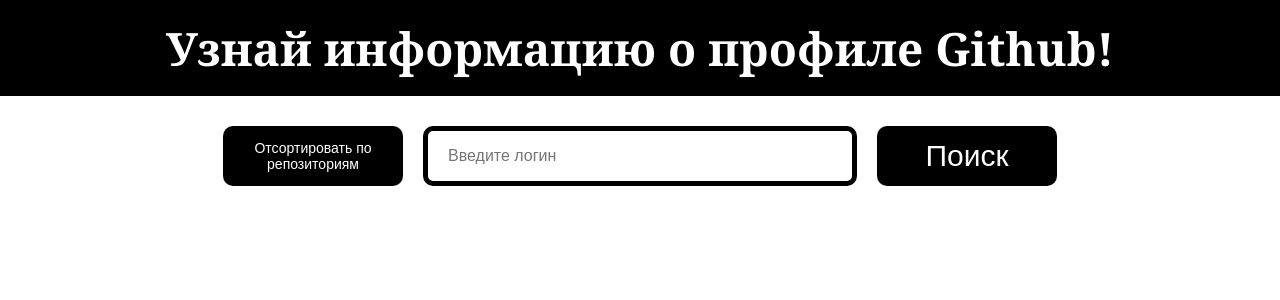
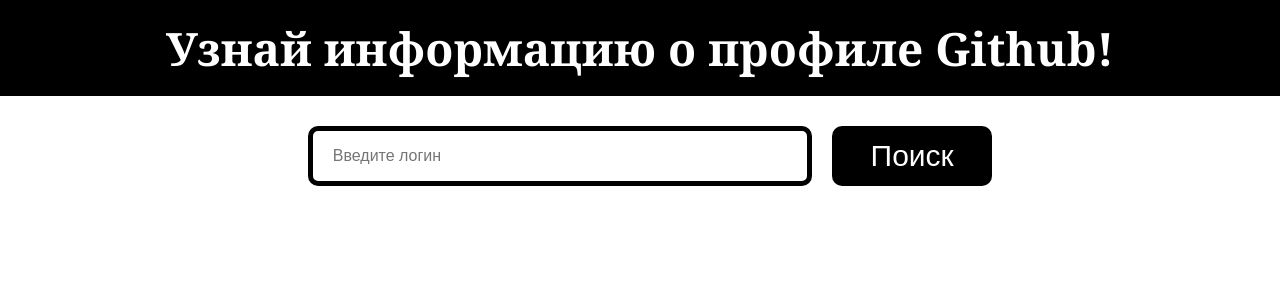
Before and after one commit to Aspir01/GitHubUserInfo, a React (Create React App) app: page / in a window 1280 px wide. Shown: the top 300 px of the page. Built offline with nearby package versions, Linux system fonts and the light colour scheme.

Commit message:
Changes
Мелкие улучшения

```diff
--- a/package.json
+++ b/package.json
@@ -1,12 +1,11 @@
 {
+  "homepage": "https://aspir01.github.io/GitHubUserInfo",
   "name": "table",
   "version": "0.1.0",
   "private": true,
-  "homepage": "https://aspir01.github.io/GitHubUserInfo/",
   "dependencies": {
     "@testing-library/user-event": "^13.5.0",
     "axios": "^1.4.0",
-    "gh-pages": "^5.0.0",
     "react": "^18.2.0",
     "react-dom": "^18.2.0",
     "react-paginate": "^8.2.0",
@@ -43,6 +42,7 @@
   "devDependencies": {
     "@testing-library/jest-dom": "^5.17.0",
     "@testing-library/react": "^14.0.0",
+    "gh-pages": "^5.0.0",
     "jest": "^27.5.1"
   }
 }
--- a/src/components/Search/Search.css
+++ b/src/components/Search/Search.css
@@ -7,7 +7,7 @@
 
 .search-box input {
     padding: 0 20px;
-    width: 30%;
+    width: 35.5%;
     height: 50px;
     border-radius: 10px;
     border: 5px solid #000;
@@ -16,7 +16,7 @@
 }
 
 .search-box button {
-    width: 180px;
+    width: 160px;
     height: 60px;
     border-radius: 10px;
     background-color: #000;
@@ -44,20 +44,3 @@
     align-items: center;
     justify-content: center;
 }
-
-.sort {
-    color: #ffffff;
-    width: 260px;
-    height: 55px;
-    font-size: 14px !important;
-    border-radius: 5px;
-    border: 5px solid transparent;
-    transition: 0.3s;
-    cursor: pointer;
-}
-
-.sort:hover {
-    color: #000000;
-    background: white;
-    border: 5px solid black;
-}
--- a/src/components/Search/Search.jsx
+++ b/src/components/Search/Search.jsx
@@ -42,7 +42,6 @@
 
     return (
         <div className='search-box'>
-            <button className='sort' onClick={() => setShouldSort(true)}>Отсортировать по репозиториям</button>
             <input type="text" ref={inputRef} placeholder={placeHolder} />
             <button onClick={search}>Поиск</button>
         </div>
--- a/src/index.css
+++ b/src/index.css
@@ -27,7 +27,7 @@
     display: flex;
     align-items: center;
     justify-content: center;
-    margin: 5px 0;
+    margin: 15px 0;
     width: 35% !important;
     font-size: 14px !important;
   }
```
Also changed, not shown: 1 other file (tests, documents, lock files or other folders).
